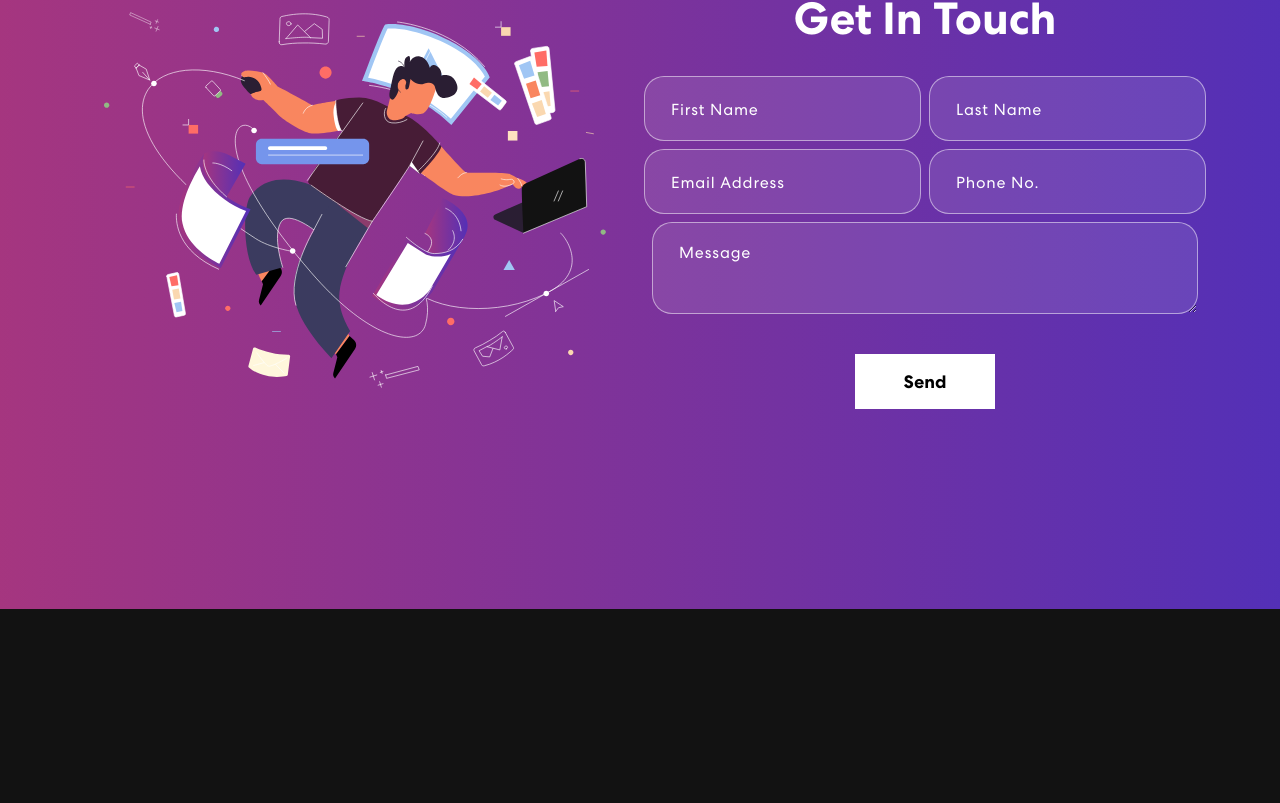
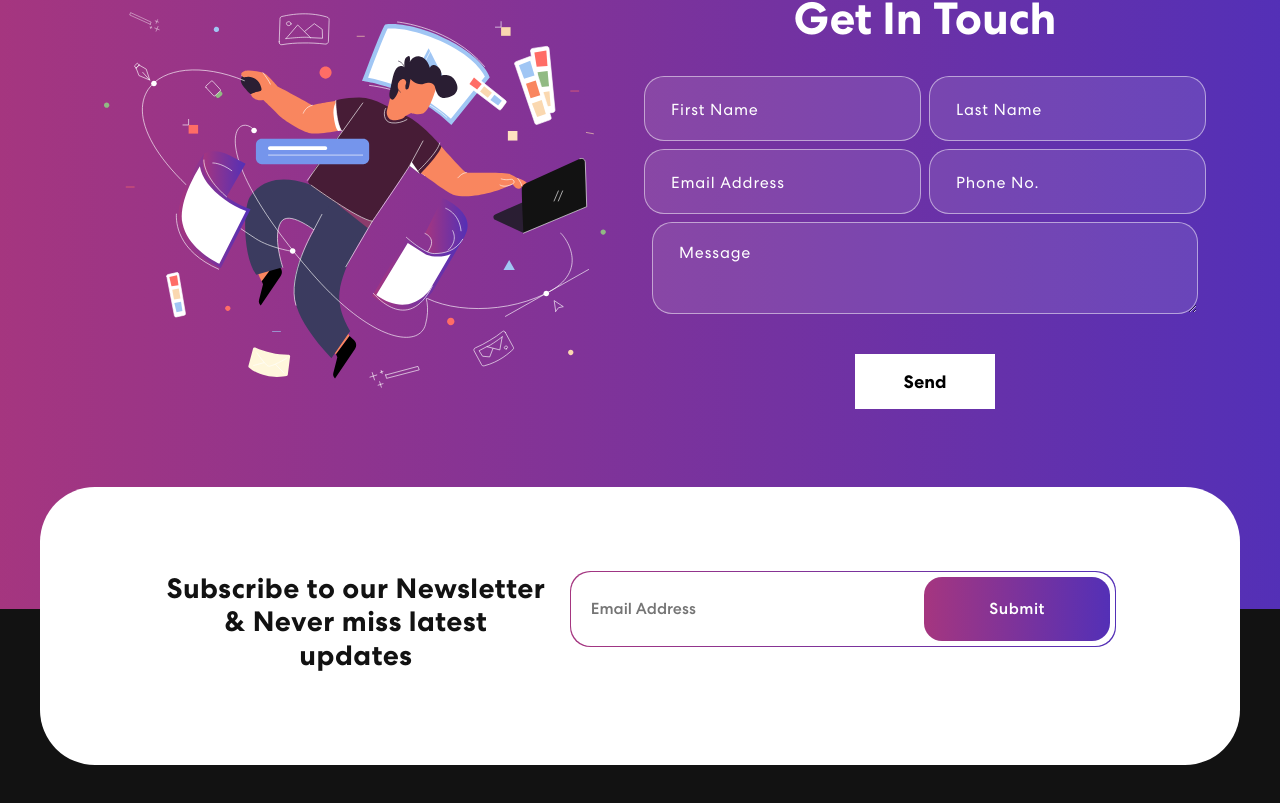
Before and after one commit to gabrieltomedi/personal-portfolio, a React (Create React App) app: page / in a window 1280 px wide. Shown: the part 1887-2690 px from the top of the page. Before the commit the page ends 2496 px from the top, so only its background shows below. Built offline with nearby package versions, Linux system fonts and the light colour scheme; no server answers.

Commit message:
created news letter section

```diff
--- a/src/App.css
+++ b/src/App.css
@@ -4,11 +4,13 @@
   src: url('./assets/font/CentraNo2-Bold.ttf');
   font-weight: 700;
 }
+
 @font-face {
   font-family: Centra;
   src: url('./assets/font/CentraNo2-Medium.ttf');
   font-weight: 500;
 }
+
 @font-face {
   font-family: Centra;
   src: url('./assets/font/CentraNo2-Book.ttf');
@@ -83,7 +85,6 @@ p.danger {
 }
 
 /************ Navbar Css ************/
-
 nav.navbar {
   padding: 18px 0;
   position: fixed;
@@ -92,13 +93,16 @@ nav.navbar {
   z-index: 9999;
   transition:  0.32s ease-in-out;
 }
+
 nav.navbar.scrolled {
   padding: 0px 0;
   background-color: #121212;
 }
+
 nav.navbar a.navbar-brand {
     width: 9%;
 }
+
 nav.navbar .navbar-nav .nav-link.navbar-link {
   font-weight: 400;
   color: #fff !important;
@@ -107,18 +111,22 @@ nav.navbar .navbar-nav .nav-link.navbar-link {
   font-size: 18px;
   opacity: 0.75;
 }
+
 nav.navbar .navbar-nav a.nav-link.navbar-link:hover,
 nav.navbar .navbar-nav a.nav-link.navbar-link.active {
     opacity: 1;
 }
+
 span.navbar-text {
     display: flex;
     align-items: center;
 }
+
 .social-icon {
     display: inline-block;
     margin-left: 14px;
 }
+
 .social-icon a {
     width: 42px;
     height: 42px;
@@ -131,6 +139,7 @@ span.navbar-text {
     line-height: 1;
     border: 1px solid rgba(255, 255, 255, 0.5);
 }
+
 .social-icon a::before {
     content: "";
     width: 42px;
@@ -141,17 +150,21 @@ span.navbar-text {
     transform: scale(0);
 	transition: 0.3s ease-in-out;
 }
+
 .social-icon a:hover::before {
     transform: scale(1);
 }
+
 .social-icon a img {
 	width: 40%;
 	z-index: 1;
 	transition: 0.3s ease-in-out;
 }
+
 .social-icon a:hover img {
 	filter: brightness(0) saturate(100%) invert(0%) sepia(7%) saturate(98%) hue-rotate(346deg) brightness(95%) contrast(86%);
 }
+
 .navbar-text button {
   font-weight: 700;
   color: #fff;
@@ -163,9 +176,11 @@ span.navbar-text {
 	background-color: transparent;
 	transition: 0.3s ease-in-out;
 }
+
 .navbar-text button span {
   z-index: 1;
 }
+
 .navbar-text button::before {
   content: "";
   width: 0%;
@@ -177,20 +192,24 @@ span.navbar-text {
   z-index: -1;
   transition: 0.3s ease-in-out;
 }
+
 .navbar-text button:hover {
   color: #121212;
 }
+
 .navbar-text button:hover::before {
 	content: "";
 	width: 100%;
 	height: 100%;
 	position: absolute;
 }
+
 nav.navbar .navbar-toggler:active,
 nav.navbar .navbar-toggler:focus {
 	outline: none;
     box-shadow: none;
 }
+
 nav.navbar .navbar-toggler-icon {
   width: 24px;
   height: 17px;
@@ -200,9 +219,11 @@ nav.navbar .navbar-toggler-icon {
   transition: all 300ms linear;
   top: -2px;
 }
+
 nav.navbar .navbar-toggler-icon:focus {
 	border-bottom: 2px solid #fff;
 }
+
 nav.navbar .navbar-toggler-icon:after,
 nav.navbar .navbar-toggler-icon:before {
 	width: 24px;
@@ -215,19 +236,23 @@ nav.navbar .navbar-toggler-icon:before {
 	z-index: 2;
 	transition: all 300ms linear;
 }
+
 nav.navbar .navbar-toggler-icon:after {
 	top: 8px;
 }
+
 nav.navbar .navbar-toggler[aria-expanded="true"] .navbar-toggler-icon:after {
 	transform: rotate(45deg);
 	background-color: #fff;
 	height: 2px;
 }
+
 nav.navbar .navbar-toggler[aria-expanded="true"] .navbar-toggler-icon:before {
 	transform: translateY(8px) rotate(-45deg);
 	background-color: #fff;
 	height: 2px;
 }
+
 nav.navbar .navbar-toggler[aria-expanded="true"] .navbar-toggler-icon {
 	border-color: transparent;
 }
@@ -306,6 +331,7 @@ nav.navbar .navbar-toggler[aria-expanded="true"] .navbar-toggler-icon {
         transform: translateY(-20px);
     }
 }
+
 .txt-rotate > .wrap {
   border-right: 0.08em solid #666;
 }
@@ -506,14 +532,17 @@ nav.navbar .navbar-toggler[aria-expanded="true"] .navbar-toggler-icon {
   background: linear-gradient(90.21deg, #AA367C -5.91%, #4A2FBD 111.58%);
   padding: 60px 0 200px 0;
 }
+
 .contact img {
   width: 92%;
 }
+
 .contact h2 {
 	font-size: 45px;
 	font-weight: 700;
   margin-bottom: 30px;
 }
+
 .contact form input, .contact form textarea {
   width: 100%;
   background: rgba(255, 255, 255, 0.1);
@@ -527,19 +556,23 @@ nav.navbar .navbar-toggler[aria-expanded="true"] .navbar-toggler-icon {
   letter-spacing: 0.8px;
   transition: 0.3s ease-in-out;
 }
+
 .contact form input:focus, .contact form textarea:focus {
   background: rgba(255, 255, 255, 1);
   color: #121212;
 }
+
 .contact form input::placeholder, .contact form textarea::placeholder {
   font-size: 16px;
   font-weight: 400;
   color: #fff;
 }
+
 .contact form input:focus::placeholder, .contact form textarea:focus::placeholder {
   color: #121212;
   opacity: 0.8;
 }
+
 .contact form button {
   font-weight: 700;
   color: #000;
@@ -551,13 +584,16 @@ nav.navbar .navbar-toggler[aria-expanded="true"] .navbar-toggler-icon {
   position: relative;
   transition: 0.3s ease-in-out;
 }
+
 .contact form button span {
   z-index: 1;
   position: relative;
 }
+
 .contact form button:hover {
   color: #fff;
 }
+
 .contact form button::before {
   content: "";
   background: #121212;
@@ -569,10 +605,77 @@ nav.navbar .navbar-toggler[aria-expanded="true"] .navbar-toggler-icon {
   z-index: 0;
   transition: 0.3s ease-in-out;
 }
+
 .contact form button:hover::before {
   width: 100%;
 }
 
+/************ News Letter ************/
+.newsletter-bx {
+  background: #FFFFFF;
+  border-radius: 55px;
+  color: #121212;
+  padding: 85px 125px;
+  margin: -122px 40px 80px 40px;
+}
+
+.newsletter-bx h3 {
+  font-weight: 700;
+  letter-spacing: 0.5px;
+  line-height: 1.2em;
+}
+
+.new-email-bx {
+  background: #fff;
+  padding: 5px;
+  border-radius: 20px;
+  position: relative;
+  z-index: 0;
+  display: flex;
+  align-items: center;
+}
+
+.new-email-bx::before {
+  content: "";
+  background: linear-gradient(90.21deg, #AA367C -5.91%, #4A2FBD 111.58%);
+  border-radius: 20px;
+  position: absolute;
+  z-index: -1;
+  top: -1px;
+  left: -1px;
+  bottom: -1px;
+  right: -1px;
+}
+
+.new-email-bx::after {
+  content: "";
+  background: #fff;
+  border-radius: 20px;
+  position: absolute;
+  z-index: -1;
+  top: 0;
+  left: 0;
+  bottom: 0;
+  right: 0;
+}
+
+.new-email-bx input {
+  width: 100%;
+  color: #121212;
+  font-weight: 500;
+  background: transparent;
+  border: 0;
+  padding: 0 15px;
+}
+
+.new-email-bx button {
+  background: linear-gradient(90.21deg, #AA367C -5.91%, #4A2FBD 111.58%);
+  padding: 20px 65px;
+  color: #fff;
+  font-weight: 500;
+  letter-spacing: 0.5px;
+  border-radius: 18px;
+}
 
 .App {
   text-align: center;
--- a/src/App.js
+++ b/src/App.js
@@ -6,6 +6,7 @@ import { Banner } from './components/Banner';
 import { Skills } from './components/Skills';
 import { Projects } from './components/Projects';
 import { Contact } from './components/Contact';
+import { NewsLetter } from './components/NewsLetter';
 import 'bootstrap/dist/css/bootstrap.min.css';
 
 function App() {
@@ -22,6 +23,7 @@ function App() {
       <Skills />
       <Projects />
       <Contact />
+      <NewsLetter />
     </div>
   );
 }
--- a/src/components/Banner.js
+++ b/src/components/Banner.js
@@ -45,7 +45,7 @@ export const Banner = () => {
             <Container>
                 <Row className="align-items-center">
                     <Col xs={12} md={6} xl={7}>
-                        <span>Welcome to my Potfolio</span>
+                        <span className="tagline">Welcome to my Potfolio</span>
                         <h1>{`Hi i'm Gabriel `}<span className="wrap">{text}</span></h1>
                         <p1>Lorem Ipsum is simply dummy text of the printing and typesetting industry. Lorem Ipsum has been the industry's standard dummy text ever since the 1500s, when an unknown printer took a galley of type and scrambled it to make a type specimen book.</p1>
                         <button onClick={() => console.log('connect')}>Let’s connect <ArrowRightCircle size={25}/></button>
--- a/src/components/Contact.js
+++ b/src/components/Contact.js
@@ -34,7 +34,7 @@ export const Contact = () => {
         setButtonText("Send");
         let result = await response.json();
         setFormDetails(formInitialDetails);
-        if (result.code == 200) {
+        if (result.code === 200) {
             setStatus({ succes: true, message: 'Message sent successfully' });
         } else {
             setStatus({ succes: false, message: 'Something went wrong, please try again later.' });
--- /dev/null
+++ b/src/components/NewsLetter.js
@@ -0,0 +1,46 @@
+import { useState, useEffect } from "react";
+import { Col, Row, Alert } from "react-bootstrap";
+
+export const NewsLetter = ({ status, message, onValidated }) => {
+  const [email, setEmail] = useState('');
+
+  useEffect(() => {
+    if (status === 'success') clearFields();
+  }, [status])
+
+  const handleSubmit = (e) => {
+    e.preventDefault();
+    email &&
+    email.indexOf("@") > -1 &&
+    onValidated({
+      EMAIL: email
+    })
+  }
+
+  const clearFields = () => {
+    setEmail('');
+  }
+
+  return (
+      <Col lg={12}>
+        <div className="newsletter-bx">
+          <Row>
+            <Col lg={12} md={6} xl={5}>
+              <h3>Subscribe to our Newsletter<br></br> & Never miss latest updates</h3>
+              {status === 'sending' && <Alert>Sending...</Alert>}
+              {status === 'error' && <Alert variant="danger">{message}</Alert>}
+              {status === 'success' && <Alert variant="success">{message}</Alert>}
+            </Col>
+            <Col md={6} xl={7}>
+              <form onSubmit={handleSubmit}>
+                <div className="new-email-bx">
+                  <input value={email} type="email" onChange={(e) => setEmail(e.target.value)} placeholder="Email Address" />
+                  <button type="submit">Submit</button>
+                </div>
+              </form>
+            </Col>
+          </Row>
+        </div>
+      </Col>
+  )
+}
```
